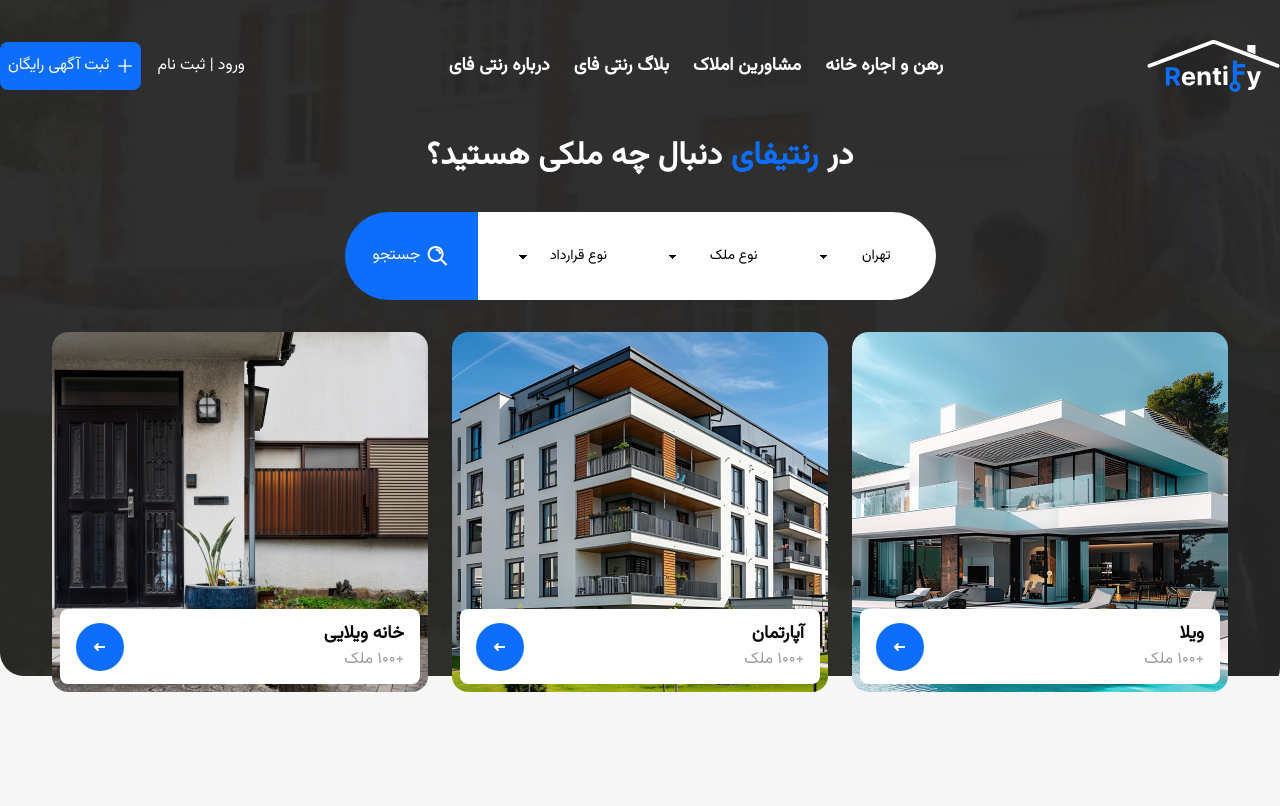
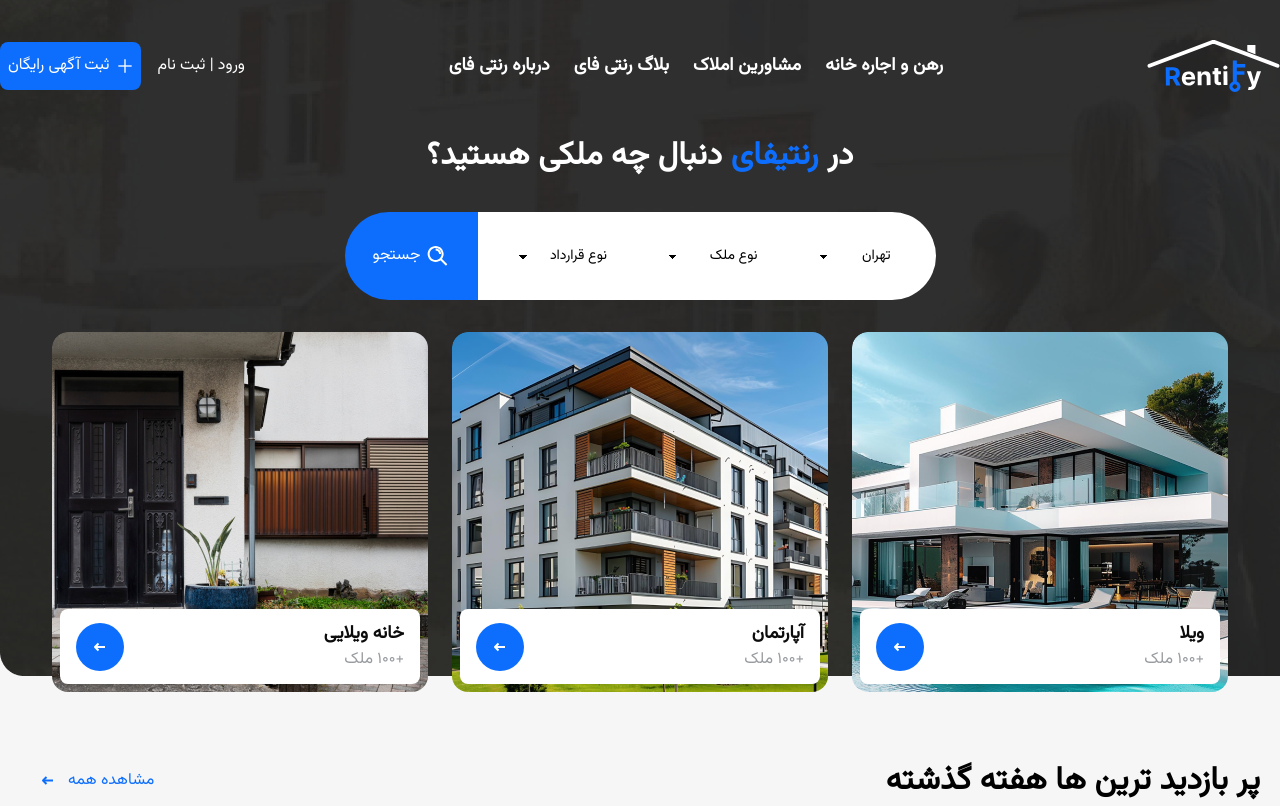
Before and after one commit to pouryazardosht/rentify-frontend, a React (Vite) app: page / in a window 1280 px wide. Built offline with nearby package versions, Linux system fonts and the light colour scheme.

Commit message:
fix: transition added to project

```diff
--- a/src/pages/Home/Home.jsx
+++ b/src/pages/Home/Home.jsx
@@ -1,5 +1,6 @@
 import Header from "../../components/Header"
 import Banner from "./components/Banner"
+import HomeCardsContainer from "./components/HomeCardsContainer"
 
 function Home() {
   return (
@@ -8,7 +9,10 @@ function Home() {
         <header className="container">
           <Header />
         </header>
-        <Banner />
+        <main className="container px-5">
+          <Banner />
+          <HomeCardsContainer />
+        </main>
       </div>
     </section>
   )
--- /dev/null
+++ b/src/pages/Home/components/HomeCardsContainer.jsx
@@ -0,0 +1,19 @@
+import { Link } from "react-router"
+import arrowIcon from "../../../assets/icons/arrowIcon.svg"
+function HomeCardsContainer() {
+    return (
+        <div className="mt-16">
+            <div className="flex items-center justify-between">
+                <p className="text-h3">
+                    پر بازدید ترین ها هفته گذشته
+                </p>
+                <Link to="/houses" className="text-primary text-button-s flex items-center gap-2 hover:bg-tint6 px-4 py-3 rounded-lg">
+                    مشاهده همه
+                    <img src={arrowIcon} />
+                </Link>
+            </div>
+        </div>
+    )
+}
+
+export default HomeCardsContainer
--- a/src/style/global.css
+++ b/src/style/global.css
@@ -4,7 +4,7 @@
 
 * {
   @apply font-vazir;
-  @apply transition;
+  @apply transition-all;
   @apply ease-in-out;
 }
 body {
```
Also changed, not shown: src/assets/icons/arrowIcon.svg (added).
